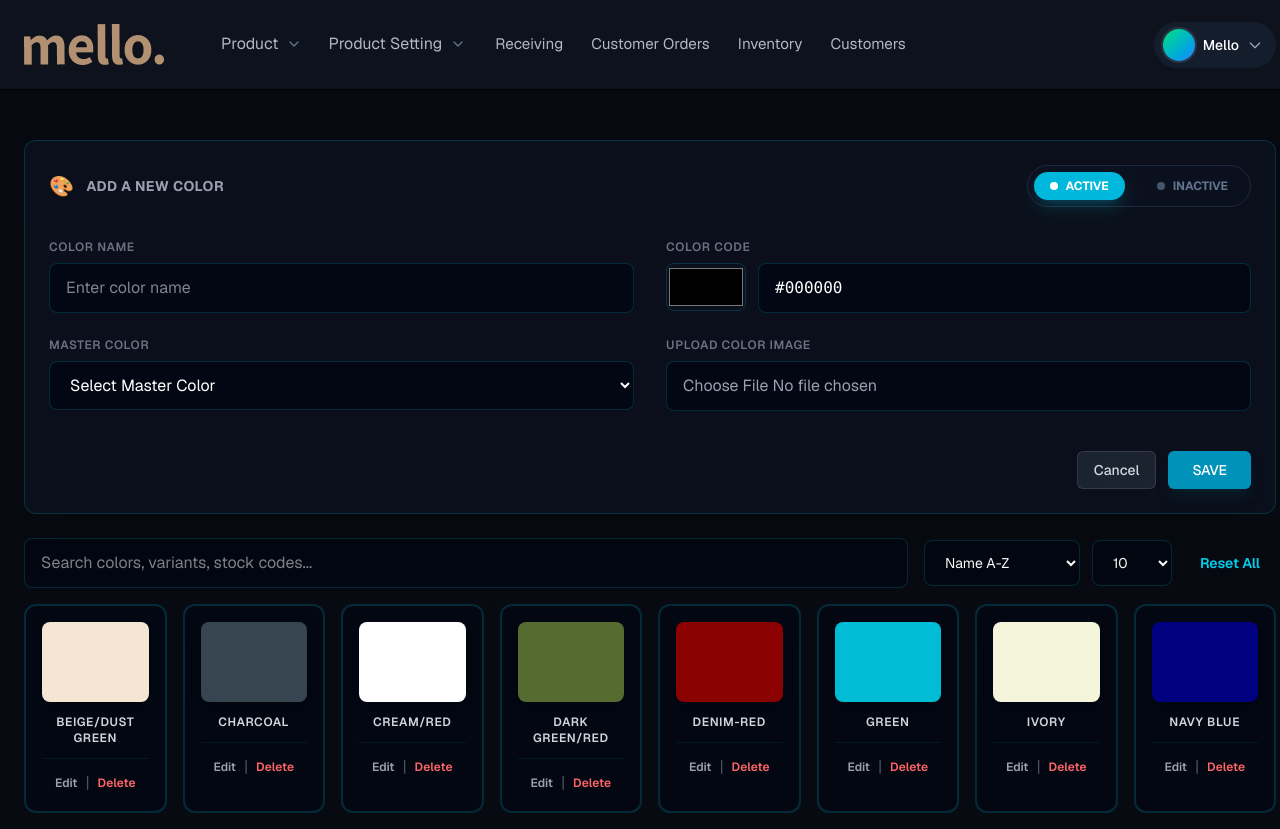
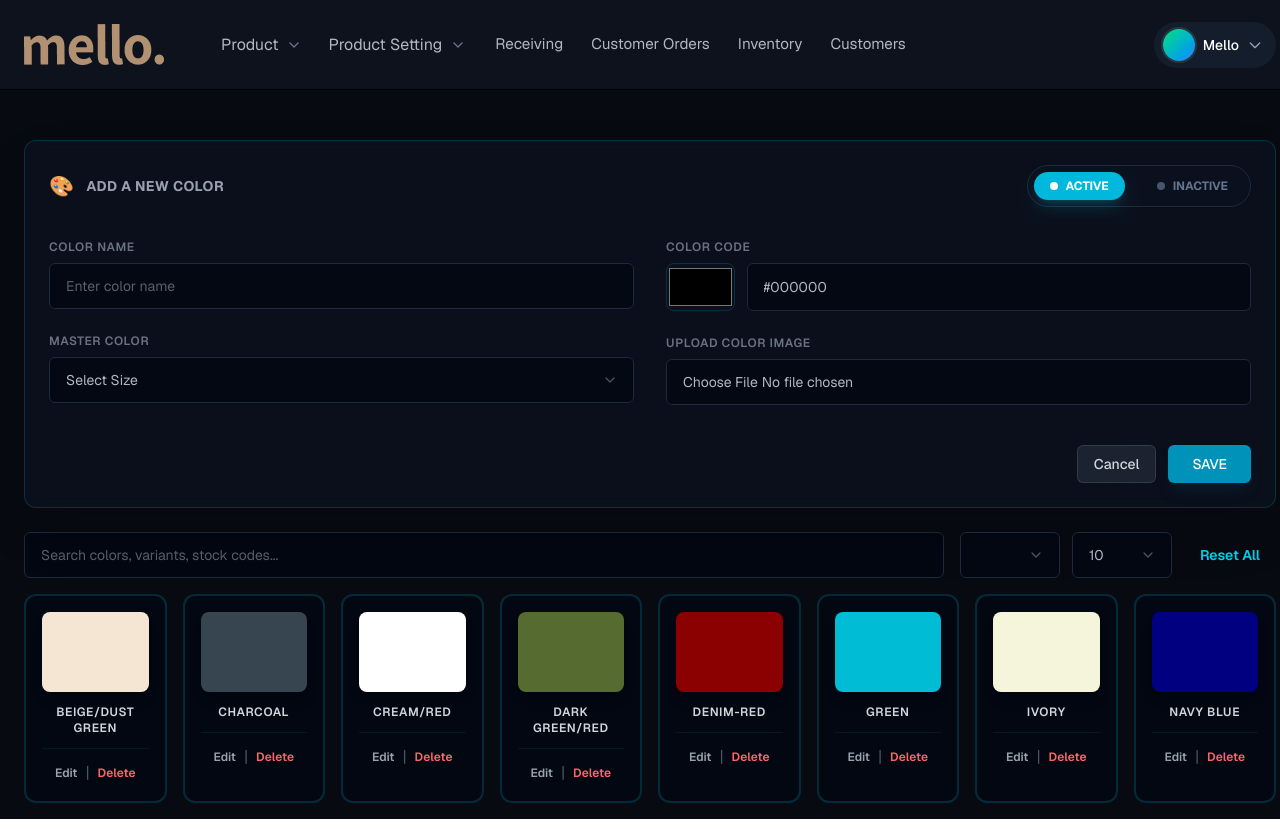
Before and after one commit to Animesh459/Vuerprise, a Vue app: page /colors in a window 1280 px wide. Built offline with nearby package versions, Linux system fonts and the light colour scheme.

Commit message:
product , color modification, pack added

```diff
--- a/src/components/Header.vue
+++ b/src/components/Header.vue
@@ -50,19 +50,19 @@
           </template>
         </Dropdown>
 
-        <router-link to="/receiving" class="px-3 py-2 bg-none border-none text-[#b0b8c4] cursor-pointer text-[0.95rem] transition-all duration-300 ease-in-out py-2 border-b-2 border-transparent">
+        <router-link to="/receiving" class="px-3 bg-none border-none text-[#b0b8c4] cursor-pointer text-[0.95rem] transition-all duration-300 ease-in-out border-b-2 border-transparent">
           Receiving
         </router-link>
 
-        <router-link to="/customer-orders" class="px-3 py-2 bg-none border-none text-[#b0b8c4] cursor-pointer text-[0.95rem] transition-all duration-300 ease-in-out py-2 border-b-2 border-transparent">
+        <router-link to="/customer-orders" class="px-3 bg-none border-none text-[#b0b8c4] cursor-pointer text-[0.95rem] transition-all duration-300 ease-in-out border-b-2 border-transparent">
           Customer Orders
         </router-link>
 
-        <router-link to="/inventory" class="px-3 py-2 bg-none border-none text-[#b0b8c4] cursor-pointer text-[0.95rem] transition-all duration-300 ease-in-out py-2 border-b-2 border-transparent">
+        <router-link to="/inventory" class="px-3 bg-none border-none text-[#b0b8c4] cursor-pointer text-[0.95rem] transition-all duration-300 ease-in-out border-b-2 border-transparent">
           Inventory
         </router-link>
 
-        <router-link to="/customers" class="px-3 py-2 bg-none border-none text-[#b0b8c4] cursor-pointer text-[0.95rem] transition-all duration-300 ease-in-out py-2 border-b-2 border-transparent">
+        <router-link to="/customers" class="px-3 bg-none border-none text-[#b0b8c4] cursor-pointer text-[0.95rem] transition-all duration-300 ease-in-out border-b-2 border-transparent">
           Customers
         </router-link>
 
@@ -160,16 +160,14 @@
 
      ]
    },
-   { label: 'Add Category', to: '/category' },
    { label: 'Add Product'},
-   { label: 'Product Setting'},
    { label: 'Bulk Import/Export'},
  ]
 
  const productSettingItems = [
-   { label: 'Category' , to: '/category' },
-   { label: 'Color', to: '/colors' },
-   { label: 'Pack', to: '/packs'}
+   { label: 'Add Category' , to: '/category' },
+   { label: 'Add Color', to: '/colors' },
+   { label: 'Add Pack', to: '/packs'}
  ]
 
  const productDropdown = ref(null);
@@ -177,9 +175,12 @@
  const userDropdown = ref(null);
  const route = useRoute();
 
- watch(route, () => {
+ watch(() => route.fullPath, () => {
    if (productDropdown.value) {
      productDropdown.value.close();
+   }
+   if (productSettingDropdown.value) {
+     productSettingDropdown.value.close();
    }
    if (userDropdown.value) {
      userDropdown.value.close();
--- a/src/components/product/Inventory.vue
+++ b/src/components/product/Inventory.vue
@@ -75,7 +75,7 @@ const stats = [
           <input
               type="text"
               placeholder="Search colors, variants, stock codes..."
-              class="w-full bg-slate-950 border rounded-xl border-slate-800 pl-12 pr-4 py-3 text-sm focus:border-cyan-500/50 focus:bg-slate-950 transition-all outline-none shadow-inner shadow-black/40"
+              class="w-full bg-slate-950 border rounded-md border-slate-800 pl-12 pr-4 py-3 text-sm focus:border-cyan-500/50 focus:bg-slate-950 transition-all outline-none shadow-inner shadow-black/40"
           />
         </div>
       </div>
--- a/src/components/product/ProductItemsTest.vue
+++ b/src/components/product/ProductItemsTest.vue
@@ -44,7 +44,7 @@ const products = ref([
               <h1 class="text-2xl font-bold text-white">Product Catalog</h1>
               <p class="text-slate-400 text-sm mt-1"> items available</p>
             </div>
-            <div class="px-6 py-3 bg-cyan-600 hover:bg-cyan-500 text-white text-[10px] font-black rounded-xl transition-all shadow-lg shadow-cyan-900/20 flex items-center gap-2 uppercase tracking-[0.2em]">
+            <div class="btn-common">
               10 of 50 selected
             </div>
           </div>
@@ -63,7 +63,7 @@ const products = ref([
 
             <div class="flex flex-wrap gap-2">
               <button
-                  class="btn-success-transparent"
+                  class="btn-info-transparent"
               >
                 Select All
               </button>
--- a/src/views/ColorsCategory.vue
+++ b/src/views/ColorsCategory.vue
@@ -38,18 +38,18 @@
             <!-- Color Name -->
             <div>
               <label class="block text-xs font-semibold text-gray-500 uppercase tracking-wider mb-2">Color Name</label>
-              <input type="text" placeholder="Enter color name" class="w-full bg-gray-950/80 border border-cyan-500/20 rounded-lg px-4 py-3 text-white focus:outline-none focus:border-cyan-400 focus:shadow-lg focus:shadow-cyan-500/30 transition-all" />
+              <input type="text" placeholder="Enter color name" class="w-full bg-gray-950/80 border border-slate-800 rounded-md px-4 py-3 text-sm focus:border-cyan-500/50 transition-all outline-none" />
             </div>
 
             <!-- Master Color -->
             <div>
               <label class="block text-xs font-semibold text-gray-500 uppercase tracking-wider mb-2">Master Color</label>
-              <select class="w-full bg-gray-950/80 border border-cyan-500/20 rounded-lg px-4 py-3 text-white focus:outline-none focus:border-cyan-400 focus:shadow-lg focus:shadow-cyan-500/30 transition-all">
-                <option>Select Master Color</option>
-                <option>Red</option>
-                <option>Blue</option>
-                <option>Green</option>
-              </select>
+              <div class="relative">
+                <select class="w-full bg-gray-950/80 border border-slate-800 rounded-md px-4 py-3 text-sm appearance-none outline-none focus:border-cyan-500/50 transition-all cursor-pointer">
+                  <option>Select Size</option>
+                </select>
+                <ChevronDownIcon class="absolute right-4 top-1/2 -translate-y-1/2 text-slate-600" :size="16" />
+              </div>
             </div>
           </div>
 
@@ -59,14 +59,14 @@
               <label class="block text-xs font-semibold text-gray-500 uppercase tracking-wider mb-2">Color Code</label>
               <div class="flex gap-3">
                 <input type="color" v-model="selectedColor" class="w-20 h-12 border border-cyan-500/20 rounded-lg cursor-pointer" />
-                <input type="text" v-model="selectedColor" placeholder="#000000" class="flex-1 bg-gray-950/80 border border-cyan-500/20 rounded-lg px-4 py-3 text-white focus:outline-none focus:border-cyan-400 focus:shadow-lg focus:shadow-cyan-500/30 transition-all font-mono" />
+                <input type="text" v-model="selectedColor" placeholder="#000000" class="w-full bg-gray-950/80 border border-slate-800 rounded-md px-4 py-3 text-sm focus:border-cyan-500/50 transition-all outline-none" />
               </div>
             </div>
 
             <!-- Upload Color Image -->
             <div>
               <label class="block text-xs font-semibold text-gray-500 uppercase tracking-wider mb-2">Upload Color Image</label>
-              <input type="file" class="w-full bg-gray-950/80 border border-cyan-500/20 rounded-lg px-4 py-3 text-gray-400 focus:outline-none focus:border-cyan-400 focus:shadow-lg focus:shadow-cyan-500/30 transition-all" />
+              <input type="file" class="w-full bg-gray-950/80 border border-slate-800 rounded-md px-4 py-3 text-sm focus:border-cyan-500/50 focus:ring-4 focus:ring-cyan-500/5 transition-all outline-none" />
             </div>
           </div>
         </div>
@@ -80,22 +80,27 @@
 
     <div class="space-y-4">
       <div class="flex items-center justify-between gap-4">
-        <input type="text" v-model="searchQuery" placeholder="Search colors, variants, stock codes..." class="flex-1 bg-gray-950/80 border border-cyan-500/20 rounded-lg px-4 py-3 text-white focus:outline-none focus:border-cyan-400 focus:shadow-lg focus:shadow-cyan-500/30 transition-all" />
+        <input type="text" v-model="searchQuery" placeholder="Search colors, variants, stock codes..." class="w-full bg-gray-950/80 border border-slate-800 rounded-md px-4 py-3 text-sm focus:border-cyan-500/50 focus:ring-4 focus:ring-cyan-500/5 transition-all outline-none" />
+        <div class="flex gap-3">
 
-        <div class="flex gap-3">
-          <select v-model="sortBy" class="bg-gray-950/80 border border-cyan-500/20 rounded-lg px-4 py-3 text-white focus:outline-none focus:border-cyan-400 text-sm">
-            <option value="name">Name A-Z</option>
-            <option value="recent">Recently Added</option>
-            <option value="popular">Popular</option>
-          </select>
+          <div class="relative">
+            <select v-model="sortBy" class="w-full min-w-[100px] bg-gray-950/80 border border-slate-800 rounded-md px-4 py-3 text-sm appearance-none outline-none focus:border-cyan-500/50 transition-all cursor-pointer">
+              <option>Name A-Z</option>
+              <option>Recently Added</option>
+              <option>Popular</option>
+            </select>
+            <ChevronDownIcon class="absolute right-4 top-1/2 -translate-y-1/2 text-slate-600" :size="16" />
+          </div>
+          <div class="relative">
+            <select v-model="itemsPerPage" class="w-full min-w-[100px] bg-gray-950/80 border border-slate-800 rounded-md px-4 py-3 text-sm appearance-none outline-none focus:border-cyan-500/50 transition-all cursor-pointer">
+              <option>10</option>
+              <option>20</option>
+              <option>50</option>
+            </select>
+            <ChevronDownIcon class="absolute right-4 top-1/2 -translate-y-1/2 text-slate-600" :size="16" />
+          </div>
 
-          <select v-model="itemsPerPage" class="bg-gray-950/80 border border-cyan-500/20 rounded-lg px-4 py-3 text-white focus:outline-none focus:border-cyan-400 text-sm w-20">
-            <option value="10">10</option>
-            <option value="20">20</option>
-            <option value="50">50</option>
-          </select>
-
-          <button class="px-4 py-2 text-cyan-400 hover:text-cyan-300 font-semibold text-sm">Reset All</button>
+          <button class="px-4 py-2 whitespace-nowrap text-cyan-400 hover:text-cyan-300 font-semibold text-sm">Reset All</button>
         </div>
       </div>
 
@@ -127,6 +132,7 @@
 
 <script setup>
 import { ref, computed } from 'vue'
+import {ChevronDownIcon} from "lucide-vue-next";
 
 const selectedColor = ref('#000000')
 const selectedColorCard = ref(null)
```
Also changed, not shown: src/components/product/ProductInfo.vue (+7 -7 lines), src/views/PacksCategory.vue (+7 -7 lines).
